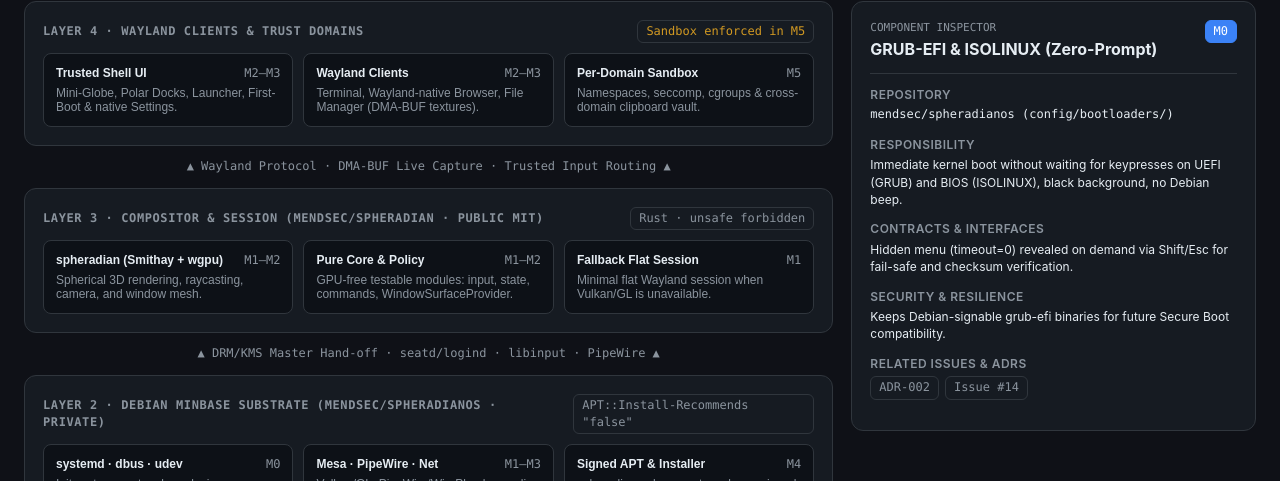
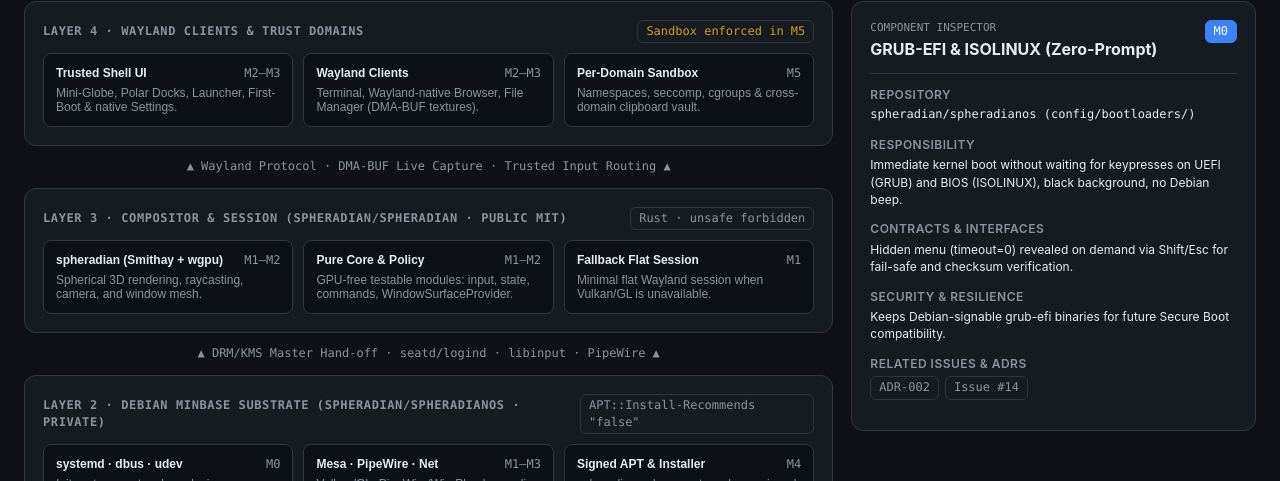
Before and after one commit to spheradian/spheradianos, a plain HTML site: page docs/architecture/index.html in a window 1280 px wide. Shown: the part 307-788 px from the top of the page. Drawn offline with Linux system fonts and the light colour scheme.

Commit message:
chore: point repository links to the spheradian organization
The repositories move from the mendsec account to the spheradian
organization, so mendsec/spheradian, mendsec/spheradianos and
mendsec/spheradian-security become spheradian/spheradian,
spheradian/spheradianos and spheradian/spheradian-security. This
includes the default clone URL in scripts/build-spheradian.sh. ADR
approver handles stay as the personal mendsec account.

Co-Authored-By: Claude Opus 5.5 <noreply@anthropic.com>

```diff
--- a/docs/architecture/index.html
+++ b/docs/architecture/index.html
@@ -174,7 +174,7 @@
 
         <section class="card">
           <div class="layer-head">
-            <h2>Layer 3 · Compositor &amp; Session (mendsec/spheradian · Public MIT)</h2>
+            <h2>Layer 3 · Compositor &amp; Session (spheradian/spheradian · Public MIT)</h2>
             <span class="badge">Rust · unsafe forbidden</span>
           </div>
           <div class="nodes">
@@ -197,7 +197,7 @@
 
         <section class="card">
           <div class="layer-head">
-            <h2>Layer 2 · Debian minbase Substrate (mendsec/spheradianos · Private)</h2>
+            <h2>Layer 2 · Debian minbase Substrate (spheradian/spheradianos · Private)</h2>
             <span class="badge">APT::Install-Recommends "false"</span>
           </div>
           <div class="nodes">
@@ -297,7 +297,7 @@
       "domain-trusted": {
         title: "Trusted Shell UI",
         ms: "M2–M3",
-        repo: "mendsec/spheradian + mendsec/spheradianos",
+        repo: "spheradian/spheradian + spheradian/spheradianos",
         resp: "Privileged shell UI: Mini-Globe, Polar Docks, Launcher mapping apps to trust domains, First-Boot flow, and native Settings tool.",
         contracts: "Runs inside the trusted compositor process or over an authenticated privileged channel.",
         security: "Visually and logically separated from untrusted clients.",
@@ -306,7 +306,7 @@
       "domain-apps": {
         title: "Wayland Clients",
         ms: "M2–M3",
-        repo: "mendsec/spheradianos (manifest) + mendsec/spheradian",
+        repo: "spheradian/spheradianos (manifest) + spheradian/spheradian",
         resp: "User applications: one Wayland-native terminal (M2), one Wayland-native browser, and one file manager (M3) under strict size budgets.",
         contracts: "Pure Wayland protocol (no X11/Xwayland); live window capture via DMA-BUF textures on curved surfaces.",
         security: "Browser and network stack selection governed by formal ADR (Issue #8).",
@@ -315,7 +315,7 @@
       "domain-sandbox": {
         title: "Per-Domain Sandbox & Vault",
         ms: "M5",
-        repo: "mendsec/spheradian + mendsec/spheradianos + spheradian-security",
+        repo: "spheradian/spheradian + spheradian/spheradianos + spheradian-security",
         resp: "OS-level process isolation per trust domain (namespaces, seccomp, cgroups, Wayland security-context) and clipboard vault.",
         contracts: "Declarative domain policy verified by property tests (proptest) and boot-time self-audit.",
         security: "Turns the trust-domain model into an enforced boundary. Until M5, docs/UI state it is unverified.",
@@ -324,7 +324,7 @@
       "compositor-smithay": {
         title: "spheradian (Smithay + wgpu)",
         ms: "M1–M2",
-        repo: "mendsec/spheradian (Public MIT)",
+        repo: "spheradian/spheradian (Public MIT)",
         resp: "Sole display server and desktop shell. Runs as prototype in M1 kiosk session; becomes native Smithay + wgpu compositor in M2.",
         contracts: "Receives DRM master from Plymouth (B4) and manages Wayland surfaces and trusted input routing.",
         security: "Safe Rust (unsafe forbidden, panic='abort' in release, zero X11/Xwayland).",
@@ -333,7 +333,7 @@
       "compositor-core": {
         title: "Pure Core & Policy Engine",
         ms: "M1–M2",
-        repo: "mendsec/spheradian (Public MIT)",
+        repo: "spheradian/spheradian (Public MIT)",
         resp: "Pure logic extracted from main.rs (app, input, render, state, commands, security): spherical math, raycasting, drag/focus, surface validation.",
         contracts: "Injectable boundary traits: WindowSurfaceProvider, Clock, HostInfo (testable without GPU).",
         security: "Unit + property tests required; strict clippy lints in security-sensitive modules.",
@@ -342,7 +342,7 @@
       "compositor-fallback": {
         title: "Fallback Flat Wayland Session",
         ms: "M1",
-        repo: "mendsec/spheradianos",
+        repo: "spheradian/spheradianos",
         resp: "Minimal flat Wayland session launched automatically when hardware lacks usable Vulkan/GL or if the primary compositor fails.",
         contracts: "Graceful degradation path wired into systemd/seatd session startup.",
         security: "Ensures the machine never boots to an unusable screen.",
@@ -351,7 +351,7 @@
       "base-system": {
         title: "Debian minbase Core (systemd · dbus · udev)",
         ms: "M0",
-        repo: "mendsec/spheradianos (Private)",
+        repo: "spheradian/spheradianos (Private)",
         resp: "Minimal substrate built with debootstrap --variant=minbase (Debian trixie), no task-* or implicit Recommends. Every package has a 1-line justification.",
         contracts: "auto/config defines image options; config/package-lists/spheradianos-base.list.chroot defines the manifest.",
         security: "Minimal attack surface; unjustified packages are rejected by CI.",
@@ -360,7 +360,7 @@
       "base-media": {
         title: "Graphics, Audio & Network Stack",
         ms: "M1–M3",
-        repo: "mendsec/spheradianos (Private)",
+        repo: "spheradian/spheradianos (Private)",
         resp: "Mesa (Vulkan/GL), libdrm, libinput, seatd/libseat (M1–M2), PipeWire/WirePlumber (M3), and Wi-Fi/Ethernet stack (NetworkManager vs iwd).",
         contracts: "First-boot GPU probe automatically selects normal vs low-power rendering profile.",
         security: "Network stack decided via ADR (#8); non-free firmware policy via ADR (#11).",
@@ -369,7 +369,7 @@
       "base-packaging": {
         title: "Signed APT Repo & Installer",
         ms: "M4",
-        repo: "mendsec/spheradianos (Private)",
+        repo: "spheradian/spheradianos (Private)",
         resp: "Signed APT repository with spheradianos-base metapackage, nightly/testing/stable channels, first-boot flow, and disk installer.",
         contracts: "System updates delivered as standard apt upgrades.",
         security: "Installer strategy (Calamares vs Debian Installer vs custom) governed by ADR (#11).",
@@ -378,7 +378,7 @@
       "boot-loader": {
         title: "GRUB-EFI & ISOLINUX (Zero-Prompt)",
         ms: "M0",
-        repo: "mendsec/spheradianos (config/bootloaders/)",
+        repo: "spheradian/spheradianos (config/bootloaders/)",
         resp: "Immediate kernel boot without waiting for keypresses on UEFI (GRUB) and BIOS (ISOLINUX), black background, no Debian beep.",
         contracts: "Hidden menu (timeout=0) revealed on demand via Shift/Esc for fail-safe and checksum verification.",
         security: "Keeps Debian-signable grub-efi binaries for future Secure Boot compatibility.",
@@ -387,7 +387,7 @@
       "boot-kernel": {
         title: "Linux Kernel + simpledrm / KMS",
         ms: "M0",
-        repo: "mendsec/spheradianos",
+        repo: "spheradian/spheradianos",
         resp: "linux-image-amd64 with quiet loglevel=3 vt.global_cursor_default=0, providing initial framebuffer via simpledrm before native GPU driver load.",
         contracts: "Seamless simpledrm-to-native-DRM handover on dark background to avoid flashes.",
         security: "Full kernel logs preserved in journal and serial console for QEMU assertions.",
@@ -396,7 +396,7 @@
       "boot-plymouth": {
         title: "Plymouth spheradian (~18 KiB)",
         ms: "M0 / M2",
-        repo: "mendsec/spheradianos",
+        repo: "spheradian/spheradianos",
         resp: "Arithmetic splash generated by scripts/gen-boot-assets.py with reduced-motion variant and real systemd milestone lighting.",
         contracts: "20s watchdog drops to plain text on stall/unit failure. Hands off DRM master cleanly to spheradian in M2 (B4).",
         security: "Never extends boot duration; readable diagnostics guaranteed on failure.",
@@ -405,7 +405,7 @@
       "ci-static": {
         title: "Static & Policy Gates",
         ms: "M0",
-        repo: "mendsec/spheradianos + mendsec/spheradian",
+        repo: "spheradian/spheradianos + spheradian/spheradian",
         resp: "Fast PR checks: shellcheck, shfmt, Python unit tests, manifest/auto/config assertions, cargo fmt/clippy/audit/deny, gitleaks, zizmor.",
         contracts: "Nothing merges red on main; GitHub Actions pinned by commit SHA with least privilege.",
         security: "Branch protection, secret scanning, and push protection enabled on main.",
@@ -414,7 +414,7 @@
       "ci-qemu": {
         title: "QEMU Headless Boot & Budget",
         ms: "M0–M1",
-        repo: "mendsec/spheradianos (Private)",
+        repo: "spheradian/spheradianos (Private)",
         resp: "Containerized Debian build and headless QEMU boot assertions (scripts/boot-test.py) plus ISO size & package budget enforcement.",
         contracts: "Build fails if ISO size or package count exceeds the recorded margin.",
         security: "Serial console checks include no unexpected listening ports and boot-time self-audit.",
@@ -423,7 +423,7 @@
       "ci-supply": {
         title: "SBOM, Signing & Reproducibility",
         ms: "M4",
-        repo: "mendsec/spheradianos + mendsec/spheradian",
+        repo: "spheradian/spheradianos + spheradian/spheradian",
         resp: "CI-only release builds using pinned Debian snapshots, CycloneDX SBOM, checksums, detached signatures, and two-build reproducibility diff.",
         contracts: "Artifacts promoted from testing to stable after soak period and smoke check.",
         security: "Verifiable provenance and documented rollback path per channel.",
```
Also changed, not shown: 11 other files.
